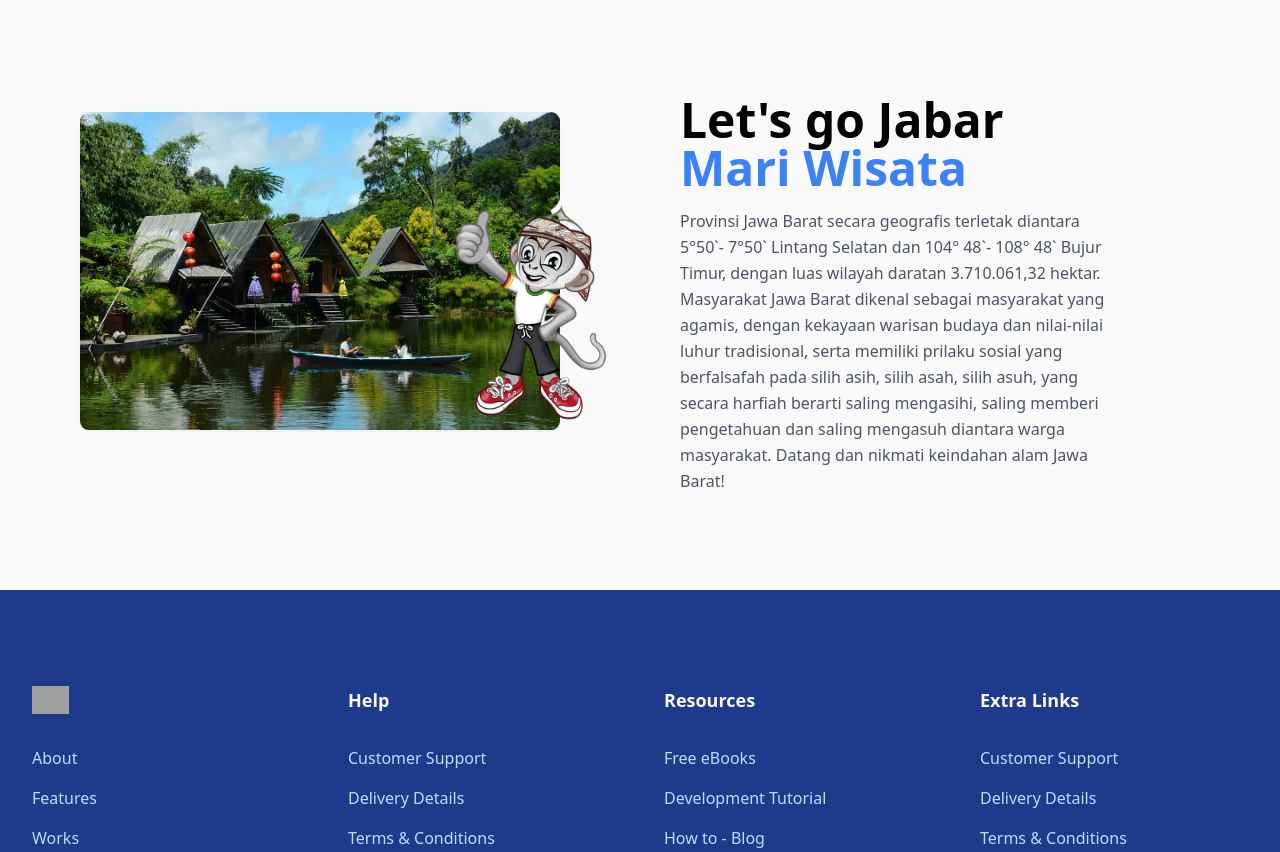
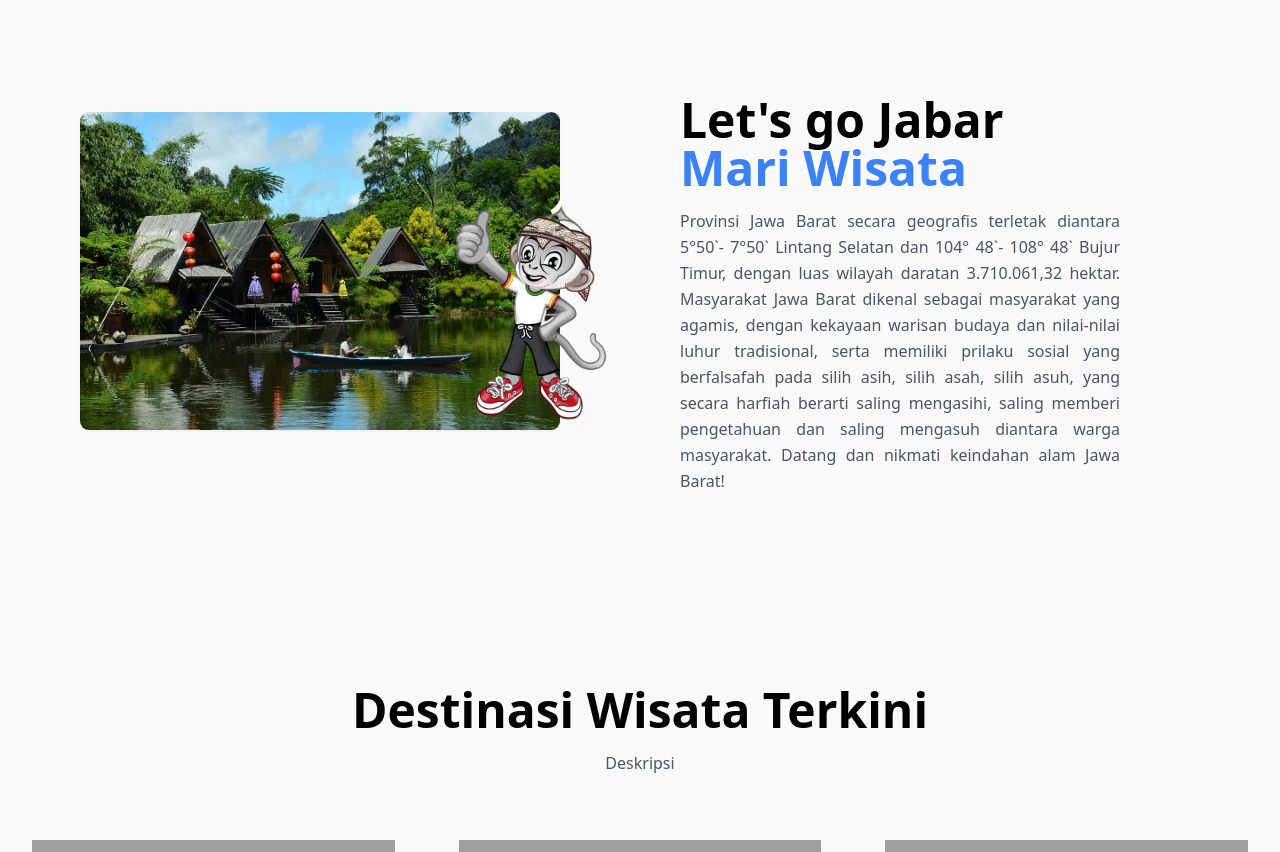
Before and after one commit to RaihanAZaki/MariWisata-Websitee, a CodeIgniter 4 app: template app/Views/pages/home.php in a window 1280 px wide. Shown: the part 81-933 px from the top of the page. Run offline with PHP 8.4 and a stand-in for CodeIgniter, Linux system fonts and the light colour scheme; the template is opened without the code that fills it, so the values that code supplies are empty; some libraries are stand-ins or nearby versions; grey boxes are pictures that could not be loaded.

Commit message:
update home

```diff
--- a/app/Views/pages/home.php
+++ b/app/Views/pages/home.php
@@ -24,7 +24,8 @@
                     Let's go Jabar</br>
                     <span class="text-blue-500">Mari Wisata</span>
                 </h2>
-                <p class="mt-4 text-base leading-relaxed text-gray-600">Provinsi Jawa Barat secara geografis terletak
+                <p class="mt-4 text-base leading-relaxed text-gray-600 text-justify">Provinsi Jawa Barat secara
+                    geografis terletak
                     diantara 5&deg;50`- 7&deg;50` Lintang Selatan dan 104&deg; 48`- 108&deg; 48` Bujur Timur, dengan
                     luas wilayah daratan 3.710.061,32 hektar. Masyarakat Jawa Barat dikenal sebagai masyarakat yang
                     agamis, dengan kekayaan warisan budaya dan nilai-nilai luhur tradisional, serta memiliki prilaku
@@ -37,4 +38,75 @@
 </section>
 <!-- Landing Page Section End -->
 
+<!-- Destinasi Section Start -->
+<section class="py-10 bg-white sm:py-16 lg:py-24">
+    <div class="px-4 mx-auto sm:px-6 lg:px-8 max-w-7xl">
+        <div class="max-w-2xl mx-auto text-center">
+            <h2 class="text-3xl font-bold leading-tight text-black sm:text-4xl lg:text-5xl">Destinasi Wisata Terkini
+            </h2>
+            <p class="max-w-xl mx-auto mt-4 text-base leading-relaxed text-gray-600">Deskripsi</p>
+        </div>
+
+        <div class="grid max-w-md grid-cols-1 mx-auto mt-12 lg:max-w-full lg:mt-16 lg:grid-cols-3 gap-x-16 gap-y-12">
+            <div>
+                <a href="#" title="" class="block aspect-w-4 aspect-h-3">
+                    <img class="object-cover w-full h-full"
+                        src="https://cdn.rareblocks.xyz/collection/celebration/images/blog/1/blog-post-1.jpg" alt="" />
+                </a>
+                <span
+                    class="inline-flex px-4 py-2 text-xs font-semibold tracking-widest uppercase rounded-full text-rose-500 bg-rose-100 mt-9">
+                    Technology </span>
+                <p class="mt-6 text-xl font-semibold">
+                    <a href="#" title="" class="text-black"> How to mange your remote team? </a>
+                </p>
+                <p class="mt-4 text-gray-600">Amet minim mollit non deserunt ullamco est sit aliqua dolor do amet sint.
+                    Velit officia consequat duis enim velit mollit.</p>
+                <div class="h-0 mt-6 mb-4 border-t-2 border-gray-200 border-dashed"></div>
+                <span class="block text-sm font-bold tracking-widest text-gray-500 uppercase"> Martin Jones . June 12,
+                    2021 </span>
+            </div>
+
+            <div>
+                <a href="#" title="" class="block aspect-w-4 aspect-h-3">
+                    <img class="object-cover w-full h-full"
+                        src="https://cdn.rareblocks.xyz/collection/celebration/images/blog/1/blog-post-2.jpg" alt="" />
+                </a>
+                <span
+                    class="inline-flex px-4 py-2 text-xs font-semibold tracking-widest uppercase rounded-full text-sky-500 bg-sky-100 mt-9">
+                    Marketing </span>
+                <p class="mt-6 text-xl font-semibold">
+                    <a href="#" title="" class="text-black"> 6 Product launching emails you want to use on next
+                        campaign. </a>
+                </p>
+                <p class="mt-4 text-gray-600">Amet minim mollit non deserunt ullamco est sit aliqua dolor do amet sint.
+                    Velit officia consequat duis enim velit mollit.</p>
+                <div class="h-0 mt-6 mb-4 border-t-2 border-gray-200 border-dashed"></div>
+                <span class="block text-sm font-bold tracking-widest text-gray-500 uppercase"> Martin Jones . June 12,
+                    2021 </span>
+            </div>
+
+            <div>
+                <a href="#" title="" class="block aspect-w-4 aspect-h-3">
+                    <img class="object-cover w-full h-full"
+                        src="https://cdn.rareblocks.xyz/collection/celebration/images/blog/1/blog-post-3.jpg" alt="" />
+                </a>
+                <span
+                    class="inline-flex px-4 py-2 text-xs font-semibold tracking-widest uppercase rounded-full text-sky-500 bg-sky-100 mt-9">
+                    Marketing </span>
+                <p class="mt-6 text-xl font-semibold">
+                    <a href="#" title="" class="text-black"> Learn from the best: 7 email marketing ideas you can use
+                    </a>
+                </p>
+                <p class="mt-4 text-gray-600">Amet minim mollit non deserunt ullamco est sit aliqua dolor do amet sint.
+                    Velit officia consequat duis enim velit mollit.</p>
+                <div class="h-0 mt-6 mb-4 border-t-2 border-gray-200 border-dashed"></div>
+                <span class="block text-sm font-bold tracking-widest text-gray-500 uppercase"> Martin Jones . June 12,
+                    2021 </span>
+            </div>
+        </div>
+    </div>
+</section>
+
+<!-- Destinasi Section End -->
+
 <?= $this->endSection(); ?>
```
Also changed, not shown: public/assets/css/style.css.
